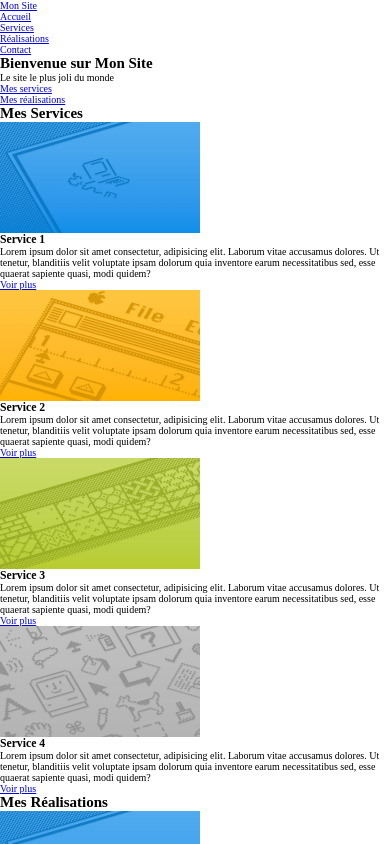
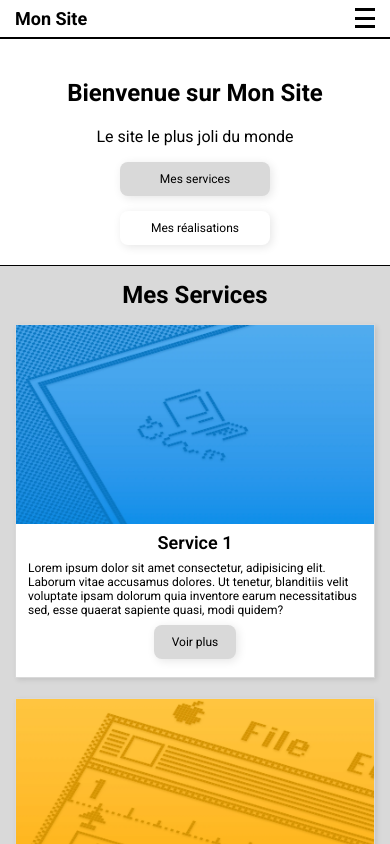
Before and after one commit to jlformation/responsive-mobile-first-HTML-CSS, a plain HTML site: page index.html in a window 390 px wide. Shown: the top 844 px of the page. Drawn offline with Linux system fonts and the light colour scheme.

Commit message:
css version mobile

```diff
--- a/css/style.css
+++ b/css/style.css
@@ -1,3 +1,200 @@
 :root {
     font-size: 10px;
+    --primary-color: #D9D9D9;
+    --light-color: #fff;
+    --dark-color: #000;
 }
+
+body {
+    background-color: var(--light-color);
+    color: var(--dark-color);
+    font-size: 1.6rem;
+    font-family: "Roboto", serif;
+    font-optical-sizing: auto;
+    font-weight: 400;
+    font-style: normal;
+    font-variation-settings: "wdth" 100;
+}
+
+header {
+    padding: 8px 15px;
+    border-bottom: solid 1px var(--dark-color);
+    a {
+        text-decoration: none;
+        color: #000;
+        font-size:1.8rem;
+        font-weight: 700;
+    }
+
+    .menu-toggle {
+        position: absolute;
+        top:8px;
+        right:15px;
+        width: 2rem;
+        height: 2rem;
+        border:none;
+        background:none;
+        display: flex;
+        flex-direction:column;
+        justify-content: space-between;
+        align-items:center;
+        span {
+            display: block;
+            width:100%;
+            height: 3px;
+            background-color: var(--dark-color);
+        }
+    }
+
+    nav {
+        display: none;
+
+    }
+}
+
+/* main */
+main {
+    .btn {
+        display: inline-block;
+        padding: 10px 18px;
+        background-color: var(--primary-color);
+        box-shadow: 2px 2px 10px rgba(0, 0, 0, 0.1);
+        color: var(--dark-color);
+        font-size: 1.2rem;
+        text-decoration: none;
+        border-radius: 8px;
+    }
+    button.btn {
+        background-color:#fff;
+        border:none;
+    }
+}
+
+/* section */
+
+section {
+    padding:15px;
+    &:nth-child(even) {
+        background-color: var(--primary-color);
+    }
+    h2 {
+        margin: 0;
+        text-align: center;
+    }
+    .articles-container {
+        padding-top:15px;
+    article {
+        border: 1px solid #d9d9d9;
+        text-align: center;
+        font-size: 1.2rem;
+        background-color: #fff;
+        box-shadow: 2px 2px 5px rgba(0, 0, 0, 0.1);
+        padding-bottom: 18px;
+        margin-bottom: 20px;
+
+        img {
+            width: 100%;
+            height: auto;
+        }
+
+        h3 {
+            font-weight: 600;
+            font-size: 1.8rem;
+            padding:8px 0;
+        }
+        p {
+            padding-inline: 12px;
+            margin-bottom: 8px;
+            text-align: start;
+        }
+    }
+}
+
+}
+
+/* .hero section */
+
+.hero {
+    padding: 40px 0 20px 0;
+    border-top: solid 1px #000;
+    border-bottom: solid 1px #000;
+    text-align: center;
+
+    h1 {
+        font-weight: 700;
+        margin-bottom: 20px;
+    }
+
+    ul {
+        margin-top: 16px;
+        list-style: none;
+        padding: 0;
+    }
+
+    li {
+        &:last-child a {
+            background-color: #fff;
+        }
+        a {
+            width:150px;
+        }
+
+    }
+
+    li + li {
+    margin-top: 15px;
+    }
+
+
+}
+
+/* formulaire */
+
+form {
+    fieldset {
+        border: none;
+        text-align: center;
+    }
+
+    div,
+    p {
+        padding-bottom: 12px;
+        font-size: 1.2rem;
+        text-align: start;
+    }
+
+    input:not([type=checkbox]),
+    select,
+    textarea {
+        display: block;
+        width: 100%;
+        border:none;
+    }
+}
+
+/* footer */
+footer {
+    text-align: center;
+    padding: 16px 0;
+    font-size: 1.1rem;
+
+    ul {
+        list-style: none;
+        padding: 0;
+
+        li {
+            display: inline-block;
+
+            &:not(:last-child)::after {
+                content: " - ";
+            }
+
+            a {
+                color: var(--dark-color);
+                text-decoration: none;
+            }
+        }
+    }
+}
+
+/* interdit de modifier le contenu au-dessus */
--- a/index.html
+++ b/index.html
@@ -13,6 +13,19 @@
 <body>
     <header>
         <a href="#">Mon Site</a>
+        <!-- Bouton de menu mobile -->
+         <button class="menu-toggle" aria-label="Toggle navigation">
+            <span></span>
+            <span></span>
+            <span></span>
+         </button>
+         <!-- <button class="menu-toggle" aria-label="Ouvrir le menu">
+            <svg viewBox="0 0 100 80" width="40" height="40">
+                <rect width="100" height="15" rx="10" ry="10"></rect>
+                <rect y="35" width="100" height="15" rx="10" ry="10"></rect>
+                <rect y="70" width="100" height="15" rx="10" ry="10"></rect>
+            </svg>
+        </button> -->
         <nav>
         <ul>
             <li><a href="#top">Accueil</a></li>
```
